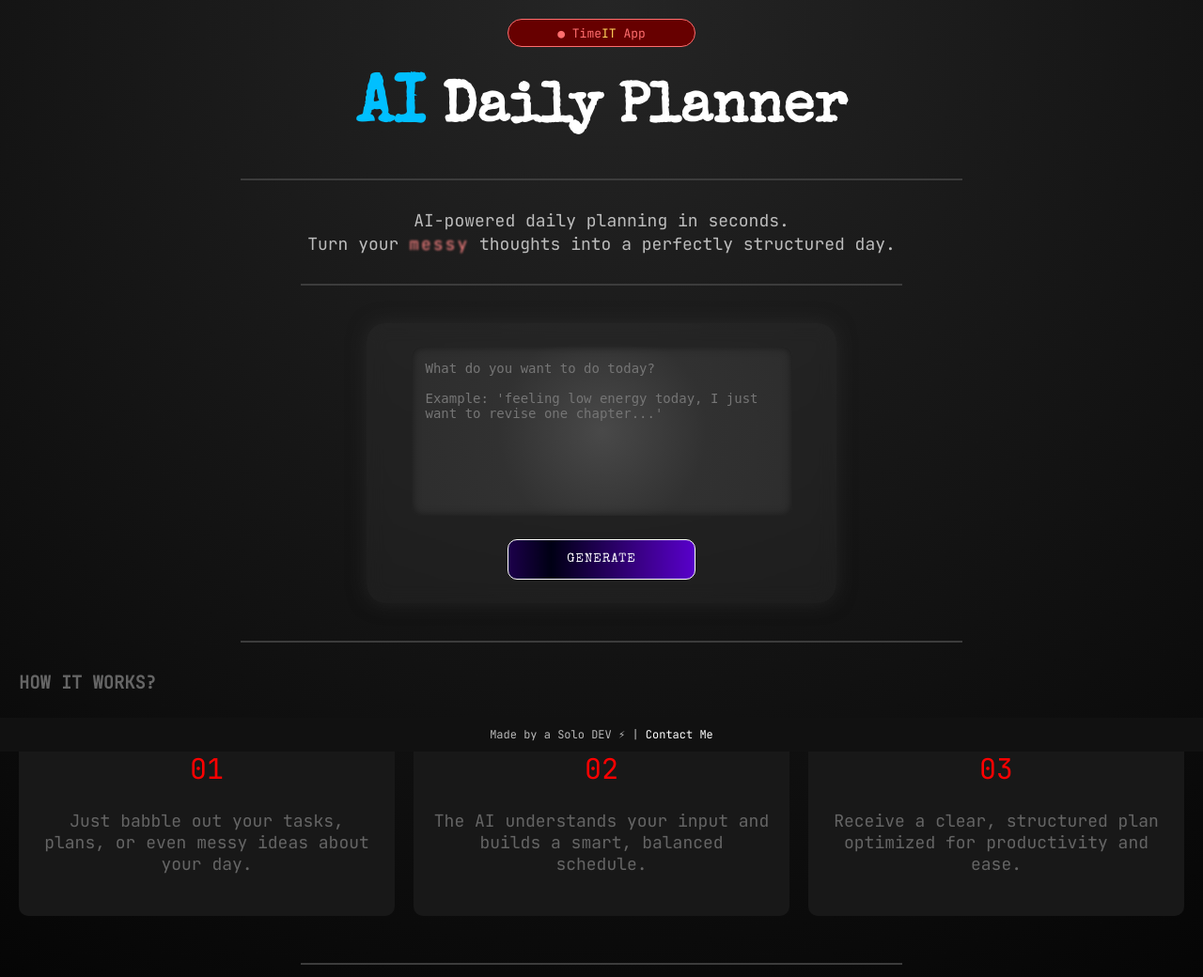
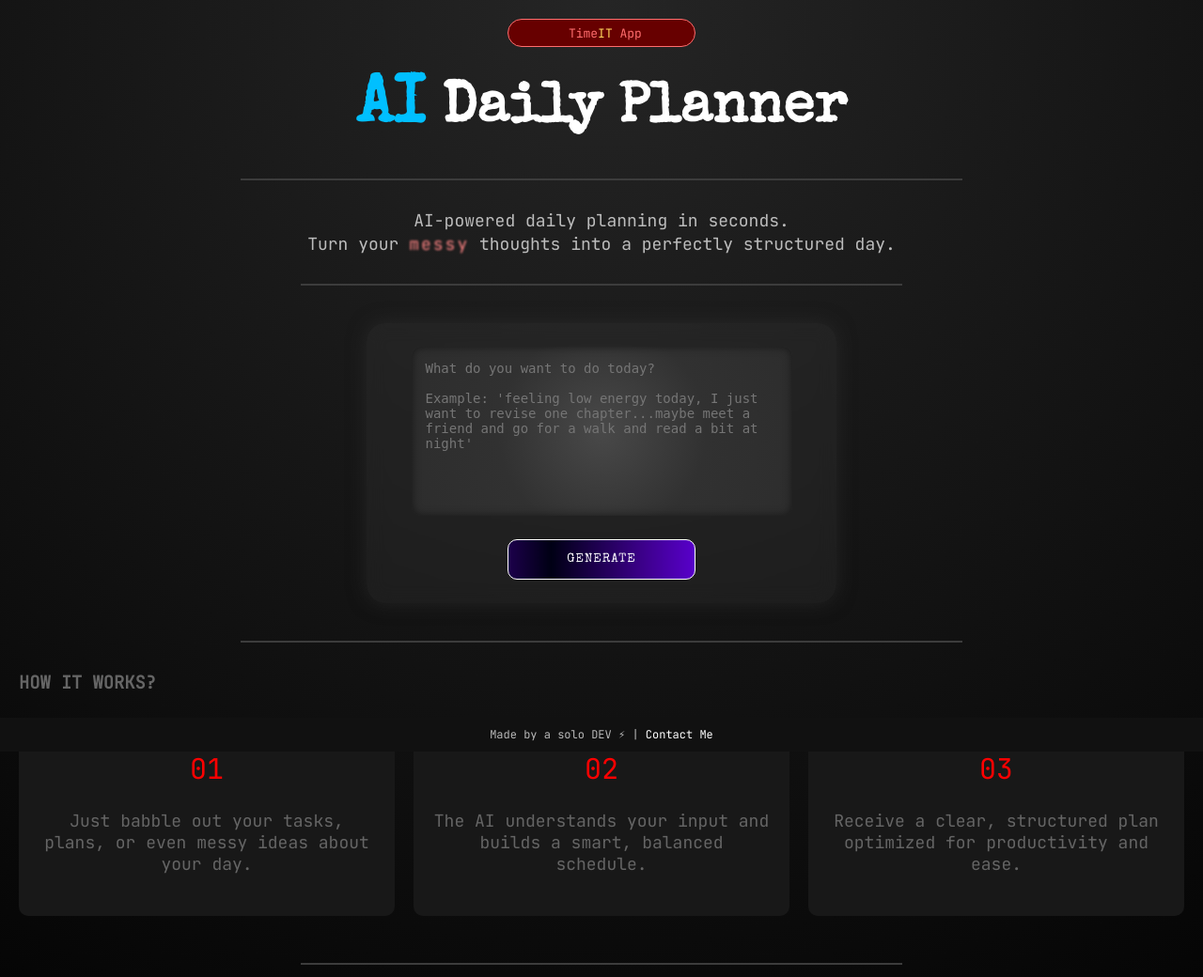
Before and after one commit to Sourajyoti08/ai-planner, a Flask app: page / in a window 1280 px wide. Shown: the top 1040 px of the page at 94% size. Run offline with Flask 3, Linux system fonts and the light colour scheme.

Commit message:
made a pulse effect on badge
Updated badge styling and improved task input example for clarity.

```diff
--- a/templates/index.html
+++ b/templates/index.html
@@ -9,7 +9,7 @@
 
 <body>
 
-<div class="badge">● Time<span>IT&nbsp;</span> App</div>
+<div class="badge"><div class="pulse-dot"></div>&nbsp;Time<span>IT&nbsp;</span> App</div>
 
 <h1><span class="ai">AI</span> Daily Planner</h1>
 
@@ -28,9 +28,9 @@ Turn your <span class="messy">messy</span> thoughts into a perfectly structured
         <textarea name="tasks"
         placeholder="What do you want to do today?
 
-Example: 'feeling low energy today, I just want to revise one chapter...'"></textarea>
+Example: 'feeling low energy today, I just want to revise one chapter...maybe meet a friend and go for a walk and read a bit at night'"></textarea>
 
-        <button type="submit" onclick="this.innerText='GENERATING...';">
+<button type="submit" onclick="this.innerText='GENERATING...';">
             GENERATE
         </button>
 
@@ -54,7 +54,7 @@ Example: 'feeling low energy today, I just want to revise one chapter...'"></tex
 
 
 <div class="footer">
-    Made by a Solo DEV ⚡ |
+    Made by a solo DEV ⚡ |
     <a href="mailto:sourajyotidey2008@gmail.com">Contact Me</a>
 </div>
 
```
